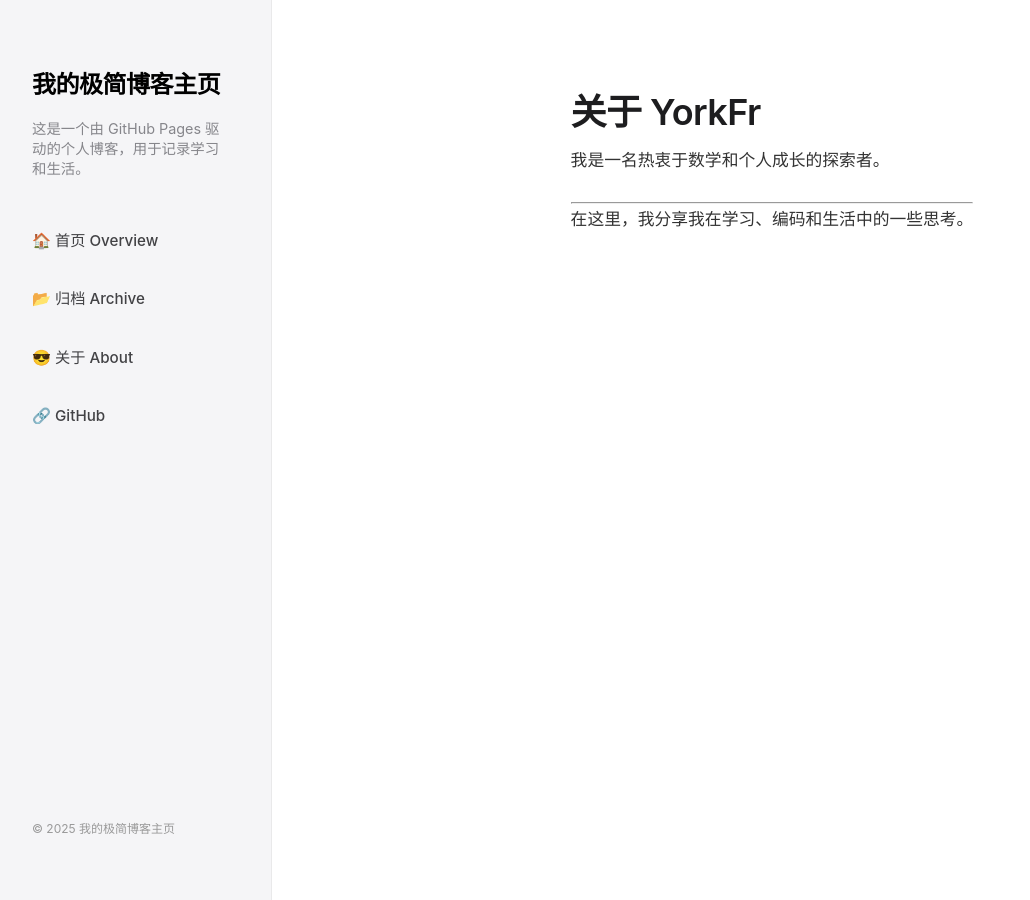
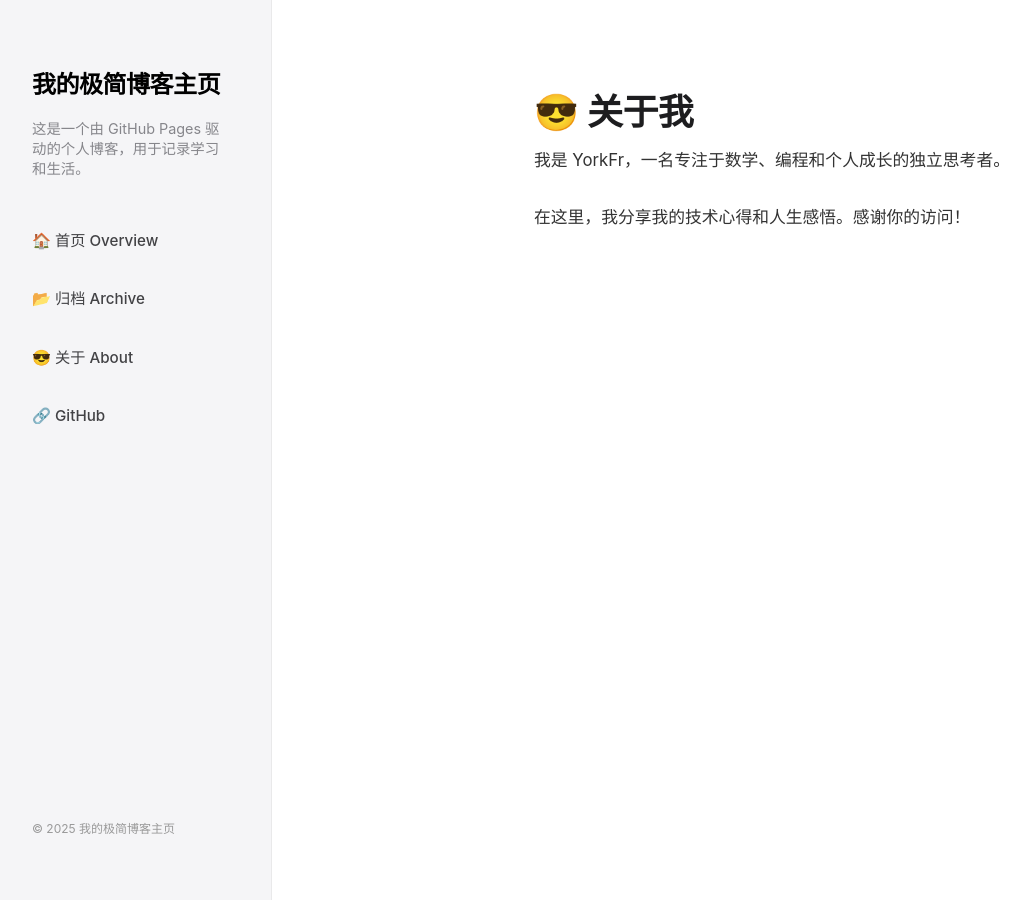
Before and after one commit to YorkFr/YorkFr.github.io, a Jekyll site: the page built from about.md, in a window 1280 px wide. Shown: the whole page, without its empty margins (8-1038 px from the left). Built offline with Jekyll 4.4.1, drawn with Linux system fonts in a browser that asks for light colours.

Commit message:
Update about.md

```diff
--- a/about.md
+++ b/about.md
@@ -1,12 +1,11 @@
 ---
 layout: default
-title: 关于我
+title: 关于 YorkFr
+permalink: /about/
 ---
 
-# 关于 YorkFr
+# 😎 关于我
 
-我是一名热衷于数学和个人成长的探索者。
+我是 YorkFr，一名专注于数学、编程和个人成长的独立思考者。
 
----
-
-在这里，我分享我在学习、编码和生活中的一些思考。
+在这里，我分享我的技术心得和人生感悟。感谢你的访问！
```
